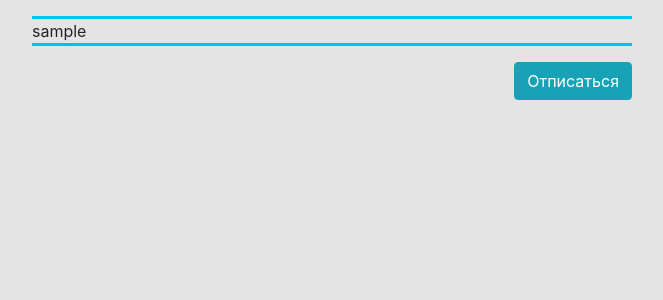
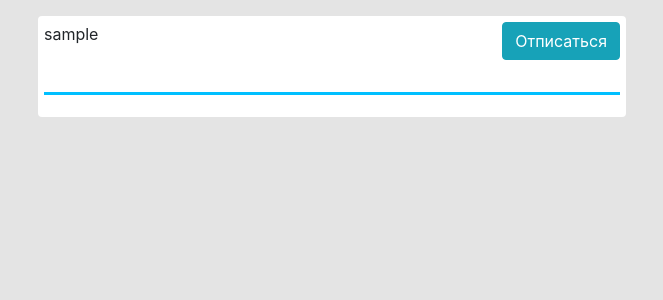
Before and after one commit to KapBelka/artshare, a Flask app: template templates/subscribes.html in a window 1280 px wide. Shown: the part 90-390 px from the top of the page, without its empty margins (308-971 px from the left). Run offline with Flask 2, Linux system fonts and the light colour scheme; the template is opened without the code that fills it: most values are stand-ins (such as "Sample title", 1, 10 or a date in 2020); some libraries are stand-ins or nearby versions.

Commit message:
it`s WORK!!!

```diff
--- a/main.py
+++ b/main.py
@@ -53,6 +53,7 @@
     if not is_token_valid:
         return redirect('/')
     subscribe_users = requests.get('http://127.0.0.1:5000/api/users/subscribe', headers={'Authorization': f'Bearer {token}'}).json()
+    print(subscribe_users)
     param = {'title': 'ArtShare',
              'is_auth': is_token_valid,
              'subscribe_users': subscribe_users['users']}
--- a/static/css/style.css
+++ b/static/css/style.css
@@ -31,10 +31,14 @@
 }
 
 
+.inline {
+    float: left;
+}
+
 .note {
     background: rgb(255, 255, 255);
-    padding: 10px;
-    margin: 10px;
+    padding: 6px;
+    margin: 6px;
 }
 
 
--- a/templates/subscribes.html
+++ b/templates/subscribes.html
@@ -4,7 +4,13 @@
 {% block content %}
     <div>
         {% for user in subscribe_users %}
-        <p class="subscribes">{{user['nickname']}}<p class='text-right'><a href='/subscribe/{{user["id"]}}'><button type='button' class='btn btn-info'>Отписаться</button></a></p></p>
+        <div class='note rounded'>
+            <p class='inline'>
+            {{user['nickname']}}</p>
+            <p class='text-right'><a href='/subscribe/{{user["id"]}}'><button type='button' class='btn btn-info'>Отписаться</button></a></p>
+            <p style="clear:both;"></p>
+            <p class='nickname'>
+        </div>
         {% endfor %}
     </div>
 {% endblock %}
--- a/users_api/classes/subscribe_list_resource.py
+++ b/users_api/classes/subscribe_list_resource.py
@@ -1,6 +1,6 @@
 from flask_restful import reqparse, Resource, abort
 from flask import jsonify, g
-from data.users import User, association_table as assoc_table
+from data.users import User
 from data import db_session
 from api_auth import auth, token_auth
 
@@ -10,5 +10,5 @@
     def get(self):
         user = g.current_user
         session = g.session
-        users = session.query(User).filter(assoc_table.c.firstuserid == User.id).order_by(User.id.desc()).all()
+        users = session.query(User).filter(User.id.in_(user.subscribe_users[1:-1].split(':'))).order_by(User.id.desc()).all()
         return jsonify({"users": [usr.to_dict(only=('id', 'nickname')) for usr in users]})
```
Also changed, not shown: data/users.py (+10 -8 lines), users_api/classes/subscribe_resource.py (+6 -3 lines), db/artshare.sqlite.
